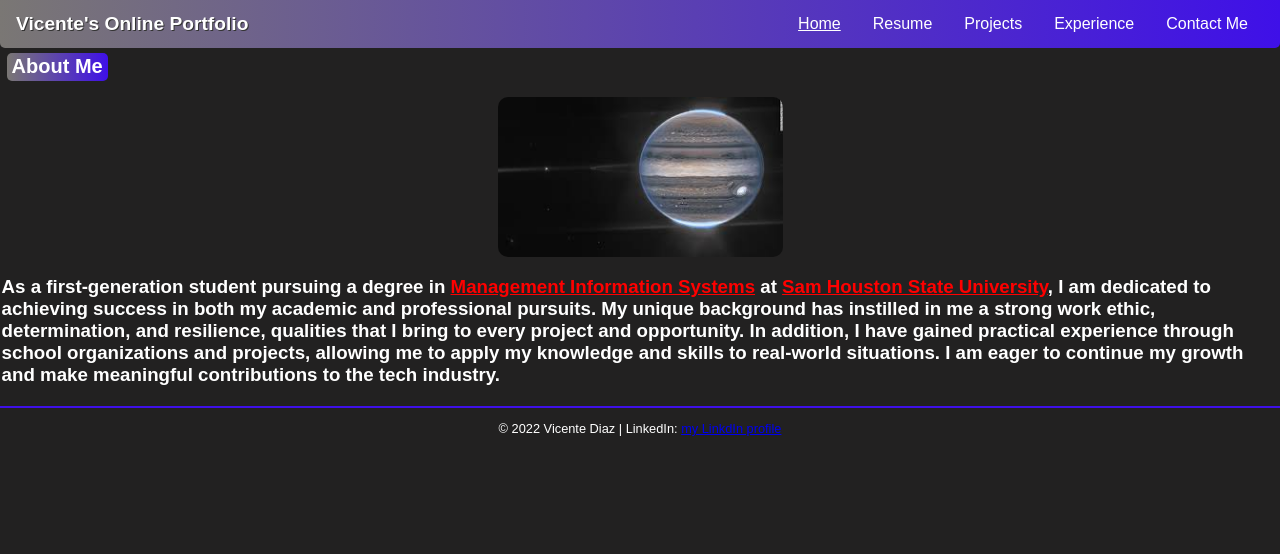
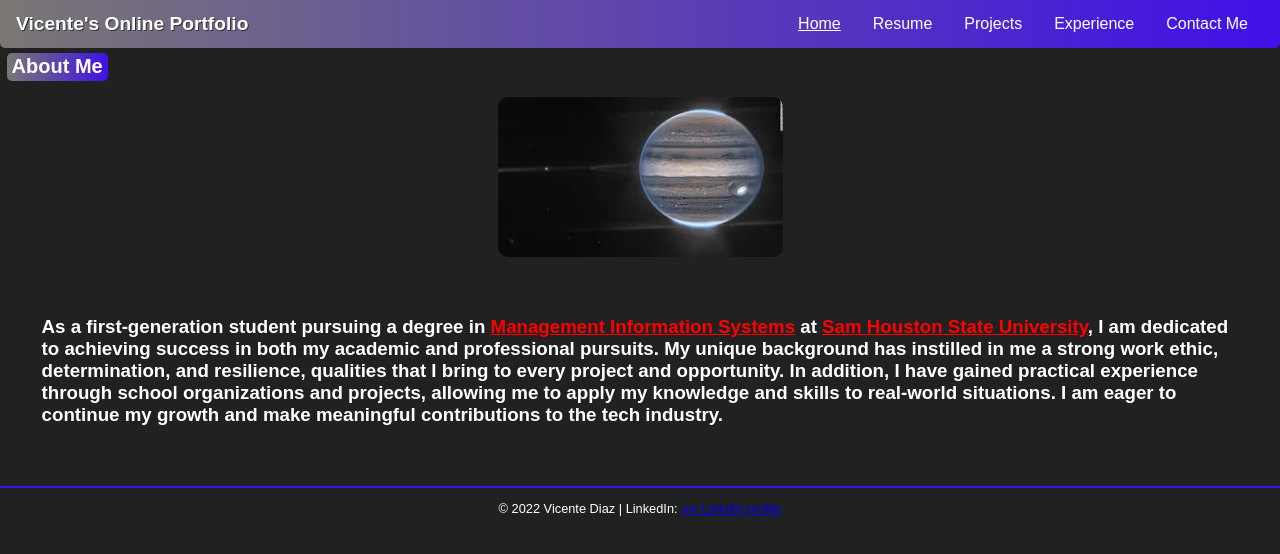
Before and after one commit to VicenteDS21/VicenteDS21.github.io, a plain HTML site: page index.html in a window 1280 px wide. Drawn offline with Linux system fonts and the light colour scheme.

Commit message:
adjusted padding in resume and index

```diff
--- a/styles/resume.css
+++ b/styles/resume.css
@@ -1,3 +1,8 @@
+article h3 {
+  padding: 40px;
+}
+
+
 article h3 img{
   margin: auto;
   display: inline;
--- a/styles/rwd.css
+++ b/styles/rwd.css
@@ -6,7 +6,9 @@
 
 
 
-
+body article h3 {
+  padding: 40px;
+}
 
 
 
```
